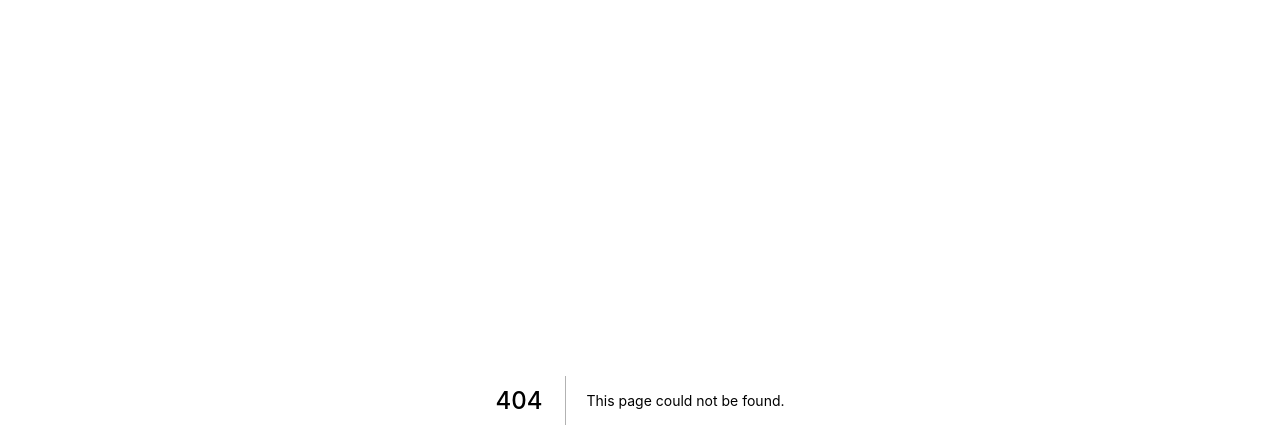
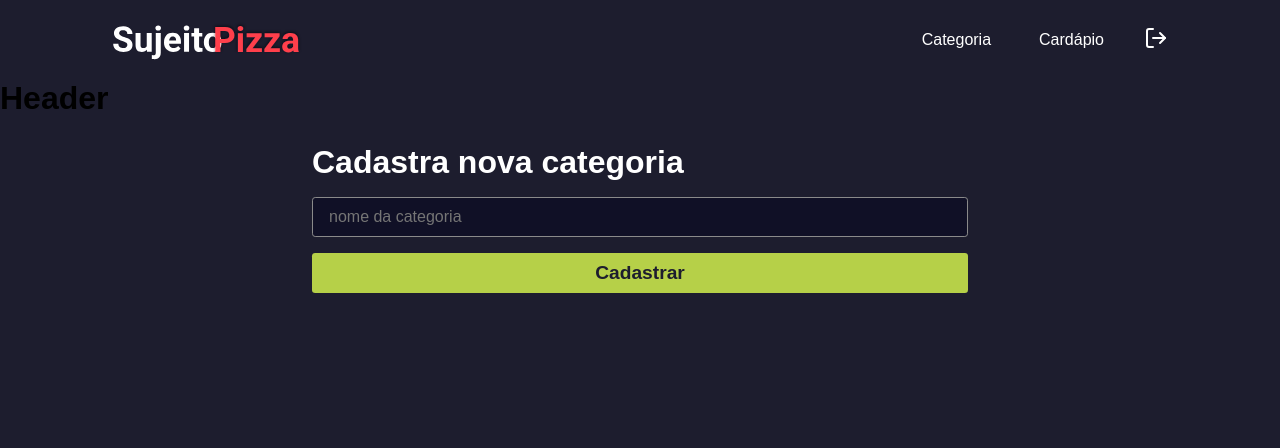
Before and after one commit to wellpinho/react-pizza, a Next.js app: page /category in a window 1280 px wide. Before the commit this address had no page. Shown: the top 448 px of the page. Built offline with nearby package versions, Linux system fonts and the light colour scheme.

Commit message:
✨ NEW FEATURE: component create a new category

```diff
--- a/src/components/ui/header/header.tsx
+++ b/src/components/ui/header/header.tsx
@@ -22,7 +22,7 @@ export default function Header() {
         <h1>Bem vindo {user?.name}</h1> */}
 
         <nav>
-          <Link href="/categories">
+          <Link href="/category">
             <a>Categoria</a>
           </Link>
           <Link href="/menu">
--- /dev/null
+++ b/src/pages/category/index.tsx
@@ -0,0 +1,54 @@
+import Head from "next/head";
+import { FormEvent, useState } from "react";
+import { toast } from "react-toastify";
+import Header from "../../components/ui/header/header";
+import { api } from "../../services/apiClient";
+
+import styles from "./styles.module.scss";
+
+export default function Category() {
+  const [name, setName] = useState("");
+
+  async function handleRegisterCategory(event: FormEvent) {
+    event.preventDefault();
+
+    if (!name) {
+      return toast.error("Categoria sem nome");
+    }
+
+    await api.post("/categories", {
+      name,
+    });
+
+    toast.success("Categoria criada com sucesso!");
+
+    setName("");
+  }
+
+  return (
+    <>
+      <Head>
+        <title>Nova categoria - Love Sushi</title>
+      </Head>
+
+      <div>
+        <Header />
+
+        <main className={styles.container}>
+          <h1>Cadastra nova categoria</h1>
+
+          <form onSubmit={handleRegisterCategory}>
+            <input
+              type="text"
+              placeholder="nome da categoria"
+              value={name}
+              onChange={(e) => setName(e.target.value)}
+            />
+
+            <button type="submit">Cadastrar</button>
+          </form>
+        </main>
+      </div>
+    </>
+  );
+}
--- /dev/null
+++ b/src/pages/category/styles.module.scss
@@ -0,0 +1,45 @@
+.container {
+  max-width: 720px;
+  margin: 4rem auto;
+  padding: 0 2rem;
+
+  display: flex;
+  justify-content: space-between;
+  flex-direction: column;
+
+  h1 {
+    color: var(--white);
+  }
+
+  form {
+    display: flex;
+    flex-direction: column;
+    margin: 1rem 0;
+
+    input {
+      background-color: var(--dark-900);
+      border: 0;
+      padding: 1rem;
+      height: 40px;
+      border-radius: .2rem;
+      color: var(--white);
+      border: 1px solid var(--gray-100);
+      margin-bottom: 1rem;
+    }
+
+    button {
+      height: 40px;
+      border: 0;
+      background-color: var(--green-400);
+      font-weight: bold;
+      font-size: 1.2rem; // 16px
+      border-radius: .2rem;
+      color: var(--dark-700);
+      transition: .7s;
+
+      &:hover {
+        filter: brightness(1.1);
+      }
+    }
+  }
+}
--- a/styles/global.scss
+++ b/styles/global.scss
@@ -13,6 +13,7 @@
   --dark-700: #1d1d2e;
   --gray-100: #8a8a8a;
   --green-900: #3fffa3;
+  --green-400: #b6d048;
   --red-900: #ea1d2c;
   --red-700: #ff3f4b;
 }
```
